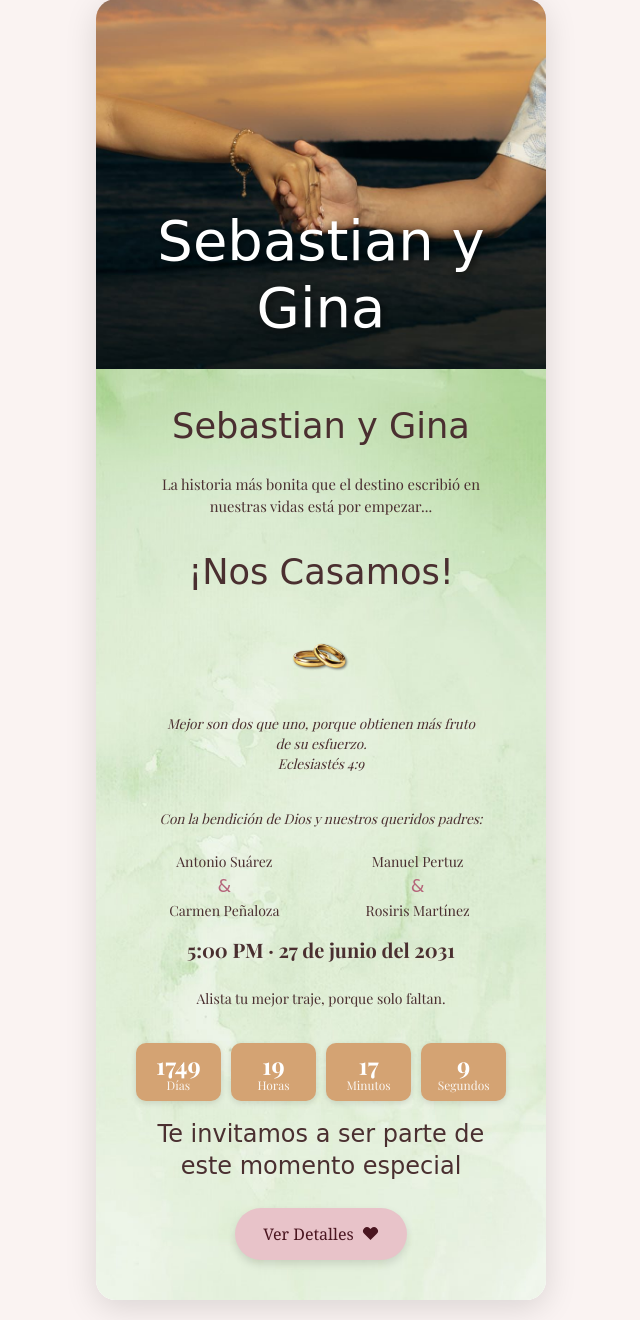
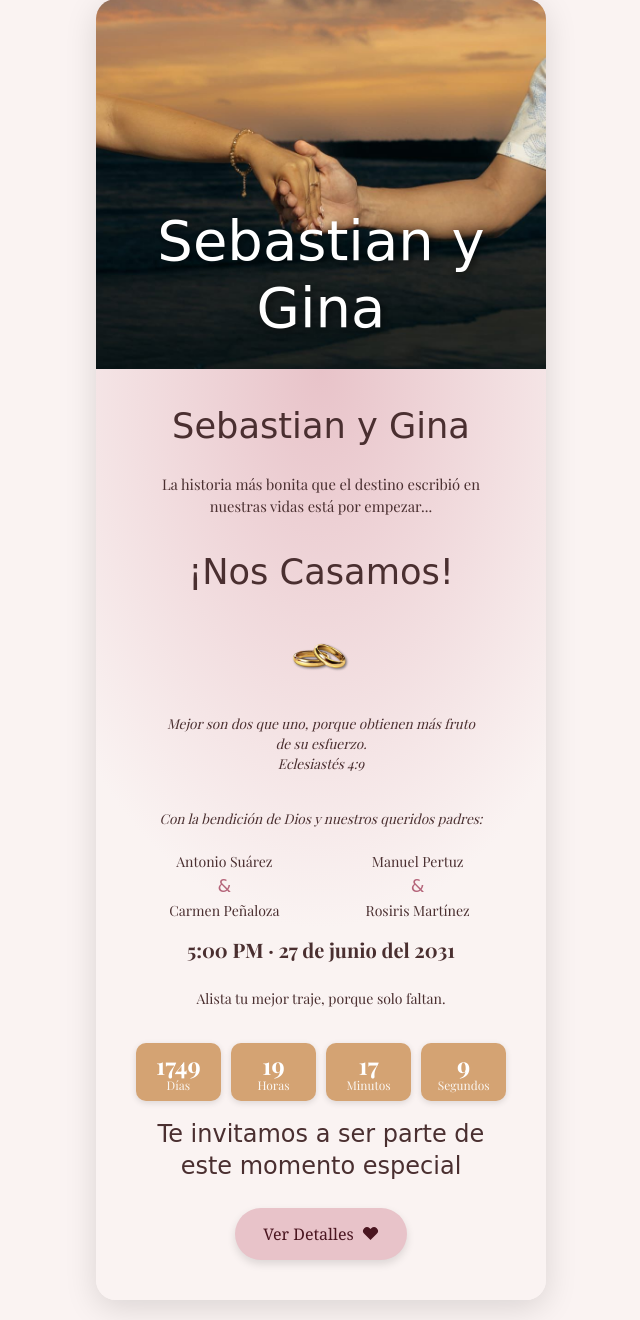
Before and after one commit to SebasSuarez22/wedding-card, a PHP site: page / in a window 1280 px wide. Shown: the part 21-1341 px from the top of the page, without its empty margins (319-959 px from the left). Run offline with PHP 8.4, Linux system fonts and the light colour scheme.

Commit message:
Hacer que el fondo de la portada y la tarjeta de gracias sí cambien con el tema
#page1 .part2 y #gracias usaban backg.jpg (la acuarela verde) como
imagen de fondo fija, así que no cambiaban de color al aplicar un
tema distinto de sage-gold. Ahora ambos usan un degradado hecho con
las variables del tema (--color-accent-light -> --color-bg), que se
adapta automáticamente a cualquier paleta.

Co-Authored-By: Claude Sonnet 5 <noreply@anthropic.com>
Claude-Session: https://claude.ai/code/session_01LtzqHKDA4Wkj4JawayzThm

```diff
--- a/stylesheet.css
+++ b/stylesheet.css
@@ -93,12 +93,9 @@ textarea {
     width: 100%;
 }
 
-/* Panel blanco con fondo acuarela */
+/* Panel con fondo tipo acuarela, hecho con la paleta del tema activo */
 #page1 .part2 {
-    background-image: url('./img/backg.jpg');
-    background-size: cover;
-    background-position: center;
-    background-color: white;
+    background: radial-gradient(120% 100% at 50% 0%, var(--color-accent-light) 0%, var(--color-bg) 60%);
 
     /* Columna simple — sin position absolute, sin height forzado */
     display: flex;
@@ -636,10 +633,7 @@ textarea {
    ======================================== */
 #gracias {
     min-height: 100vh;
-    background-image: url('./img/backg.jpg');
-    background-size: cover;
-    background-position: center;
-    background-color: var(--color-bg);
+    background: radial-gradient(120% 100% at 50% 0%, var(--color-accent-light) 0%, var(--color-bg) 60%);
     display: flex;
     align-items: center;
     justify-content: center;
```
